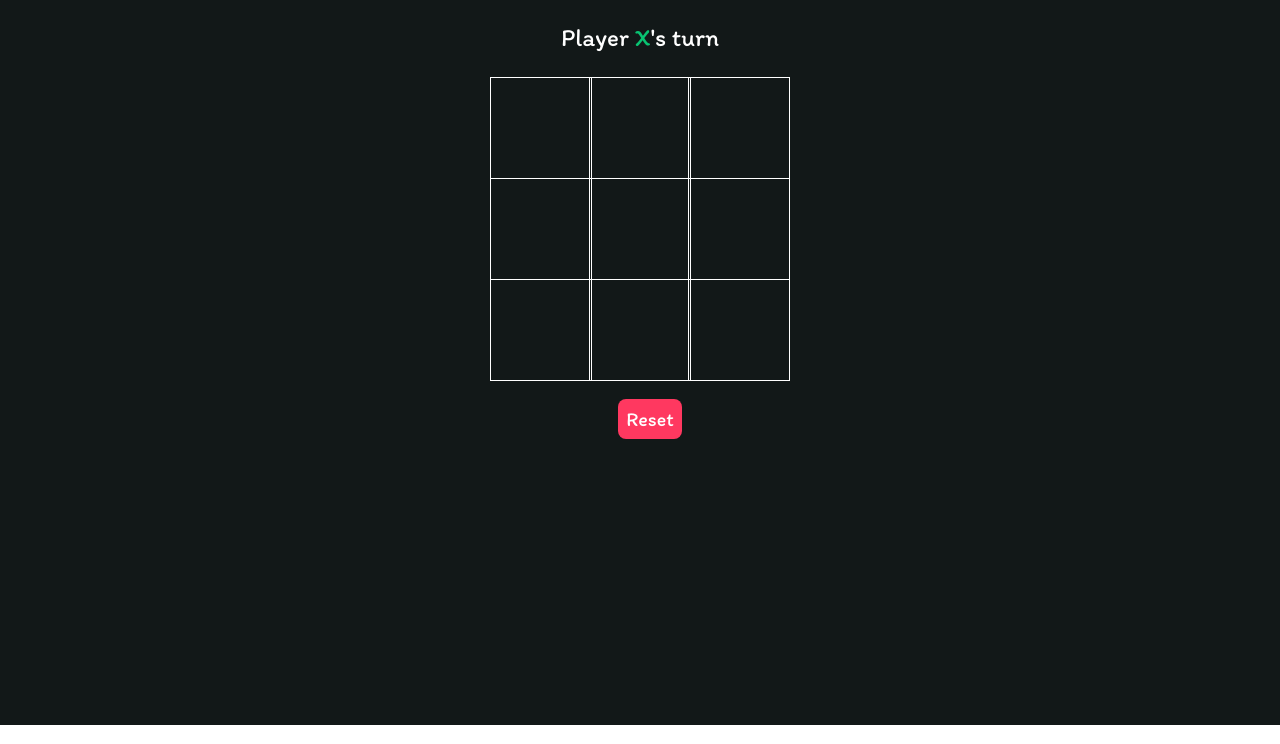
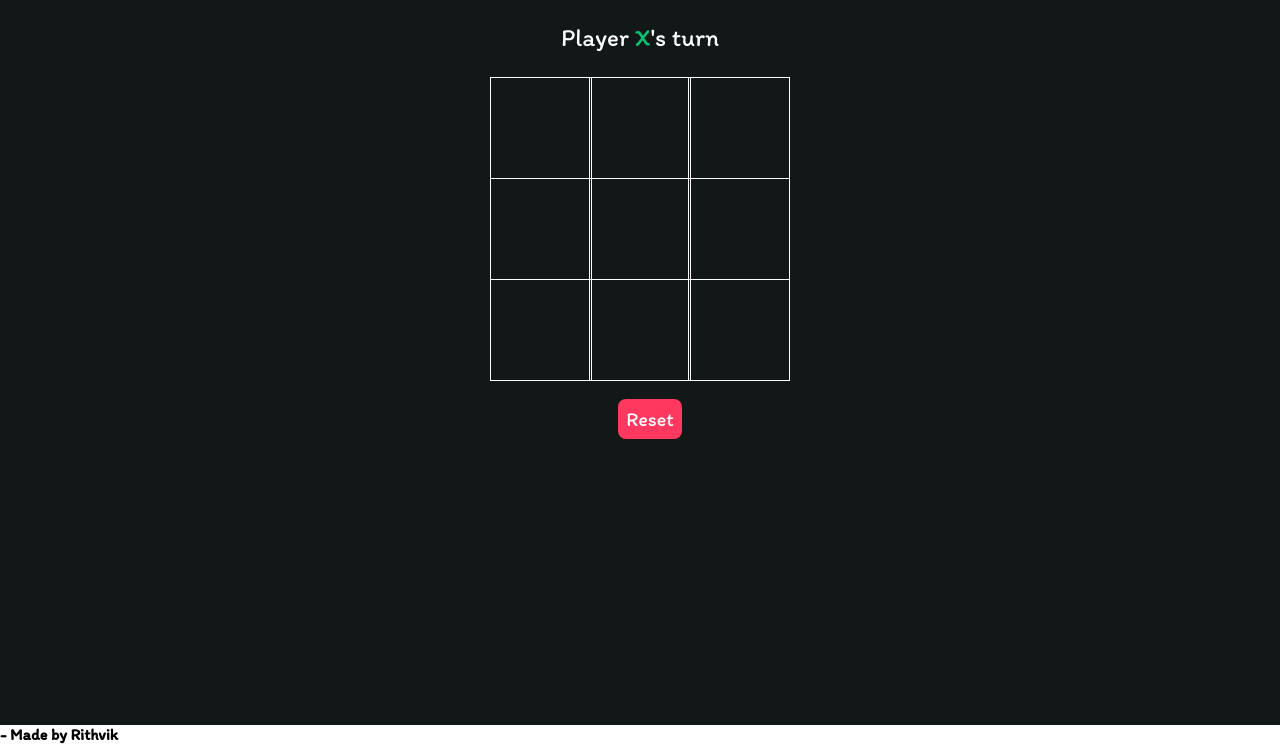
Before and after one commit to rithviknagulanchi/tic-tac-play-, a plain HTML site: page index.html in a window 1280 px wide. Shown: the part 203-947 px from the top of the page. Drawn offline with Linux system fonts and the light colour scheme.

Commit message:
Update index.html

```diff
--- a/index.html
+++ b/index.html
@@ -33,5 +33,6 @@
       <button id="reset"> Reset </button>
       </section>
       </main>
+	  <h4> - Made by Rithvik </h4>
 </body>
 </html>
```
